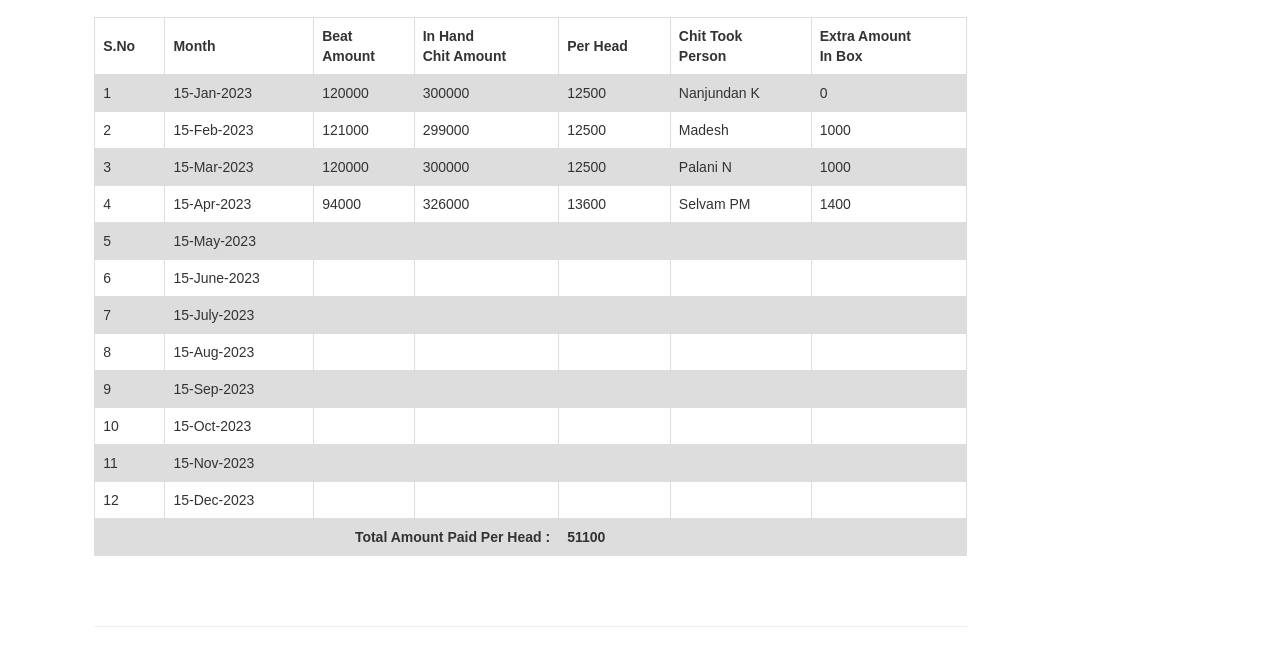
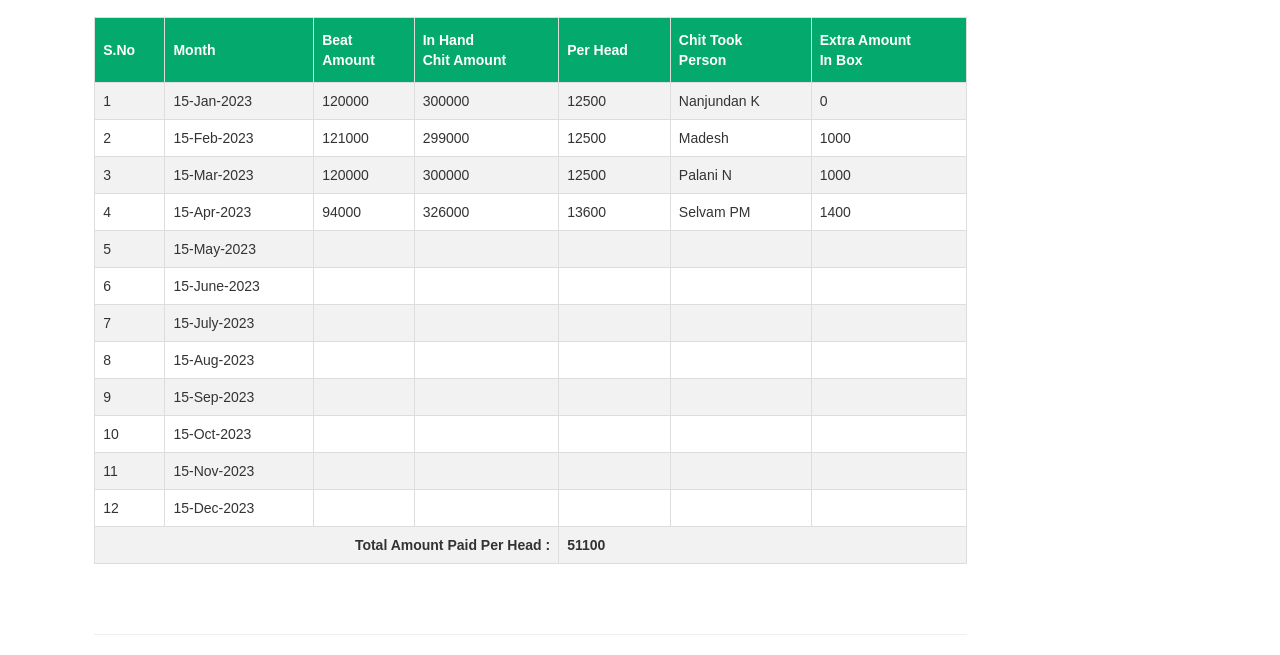
Before and after one commit to asenthilkumarcse/Chits, a plain HTML site: page index.html in a window 1280 px wide. Shown: the part 174-829 px from the top of the page. Drawn offline with Linux system fonts and the light colour scheme.

Commit message:
Update index.html

```diff
--- a/index.html
+++ b/index.html
@@ -10,7 +10,7 @@
     <link href="css/bootstrap.min.css" rel="stylesheet">
     <link href="http://netdna.bootstrapcdn.com/font-awesome/4.0.3/css/font-awesome.css" rel="stylesheet">
     <link rel="stylesheet" type="text/css" href="css/custom.css">
-    <style>
+    <!-- <style>
         table {
           font-family: arial, sans-serif;
           border-collapse: collapse;
@@ -26,7 +26,31 @@
         tr:nth-child(even) {
           background-color: #dddddd;
         }
-        </style>
+        </style> -->
+        <style>
+            #customers {
+              font-family: Arial, Helvetica, sans-serif;
+              border-collapse: collapse;
+              width: 100%;
+            }
+
+            #customers td, #customers th {
+              border: 1px solid #ddd;
+              padding: 8px;
+            }
+
+            #customers tr:nth-child(even){background-color: #f2f2f2;}
+
+            #customers tr:hover {background-color: #ddd;}
+
+            #customers th {
+              padding-top: 12px;
+              padding-bottom: 12px;
+              text-align: left;
+              background-color: #04AA6D;
+              color: white;
+            }
+            </style>
 </head>
 <body>
     <div class="navbar navbar-inverse navbar-static-top" role="navigation">
@@ -49,7 +73,7 @@
                 <div class="page-header">
                     <h1>24 Lakhs Chits</h1>
                 </div>
-                <table>
+                <table id="customers">
                     <tr>
                         <th>S.No</th><th>Month</th>
                         <th>Beat<br/>Amount</th>
```
